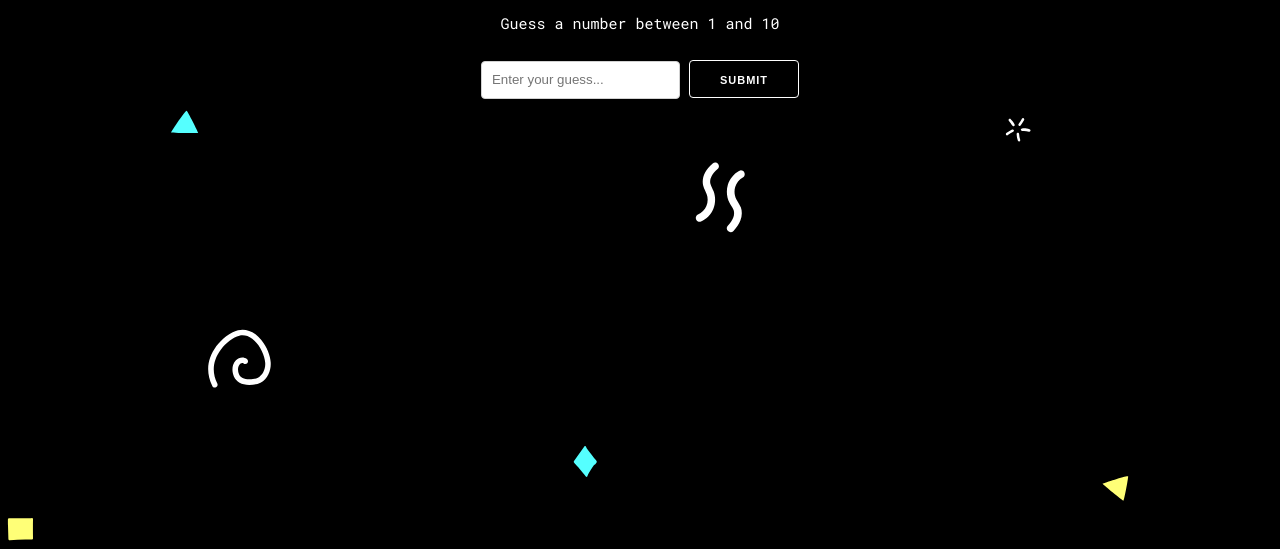
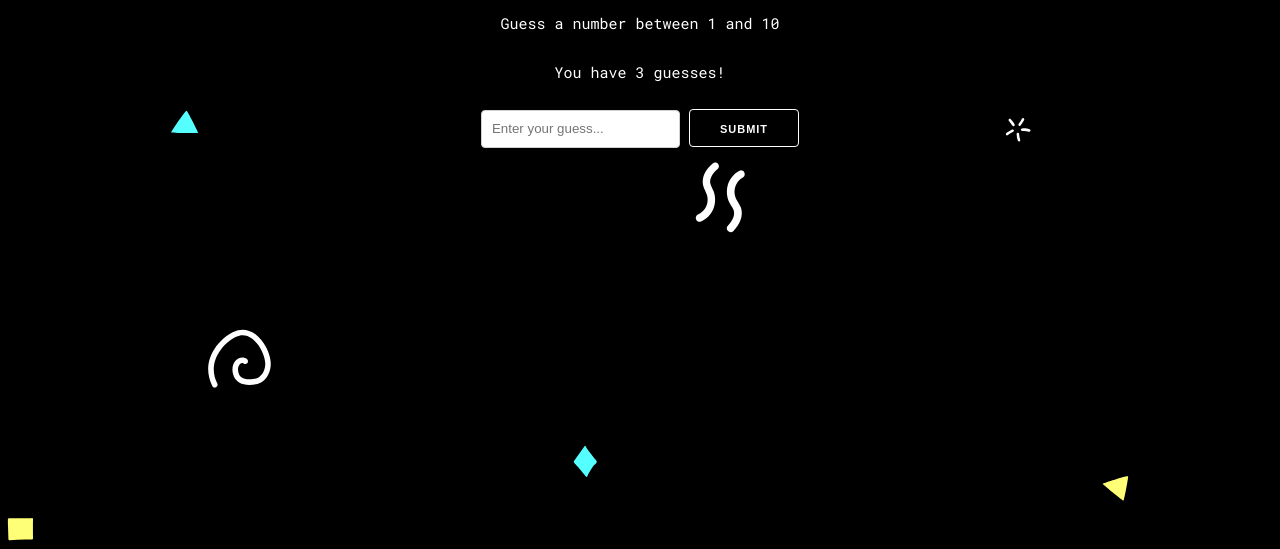
Before and after one commit to BolajiAyodeji/brain-gym, a plain HTML site: page docs/index.html in a window 1280 px wide. Shown: the part 251-800 px from the top of the page. Drawn offline with nearby package versions, Linux system fonts and the light colour scheme.

Commit message:
added rules text

```diff
--- a/docs/index.html
+++ b/docs/index.html
@@ -38,6 +38,7 @@
     <h1>Number Guesser</h1>
     <div id="game">
       <p>Guess a number between <span class="min-num"></span> and <span class="max-num"></span></p>
+      <p>You have 3 guesses!</p>
       <input type="number" id="guess-input" placeholder="Enter your guess...">
       <input type="submit" value="Submit" id="guess-btn">
       <p class="message"></p>
```
